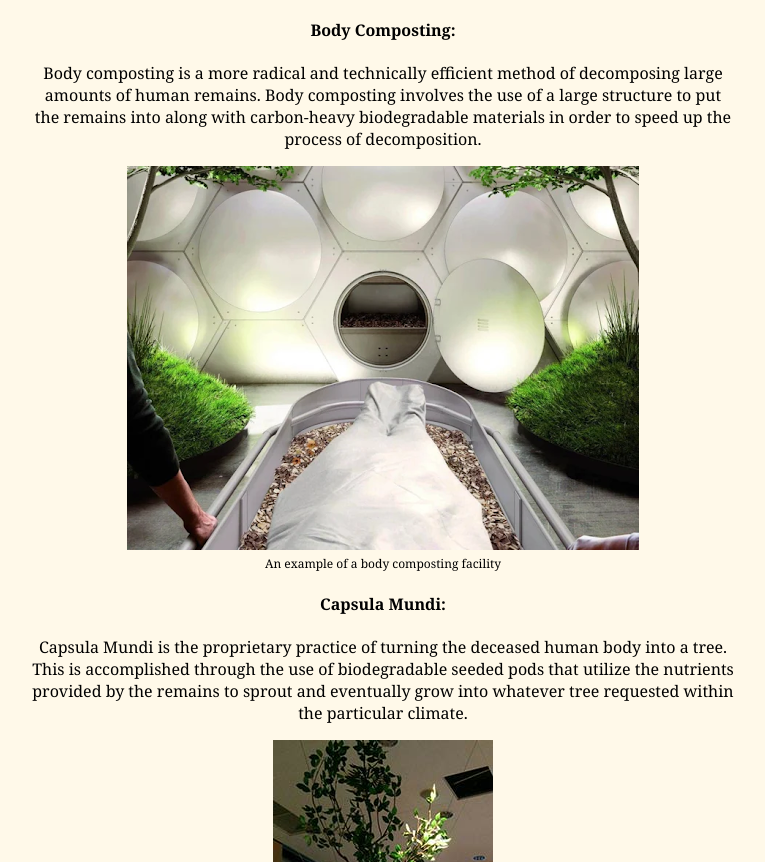
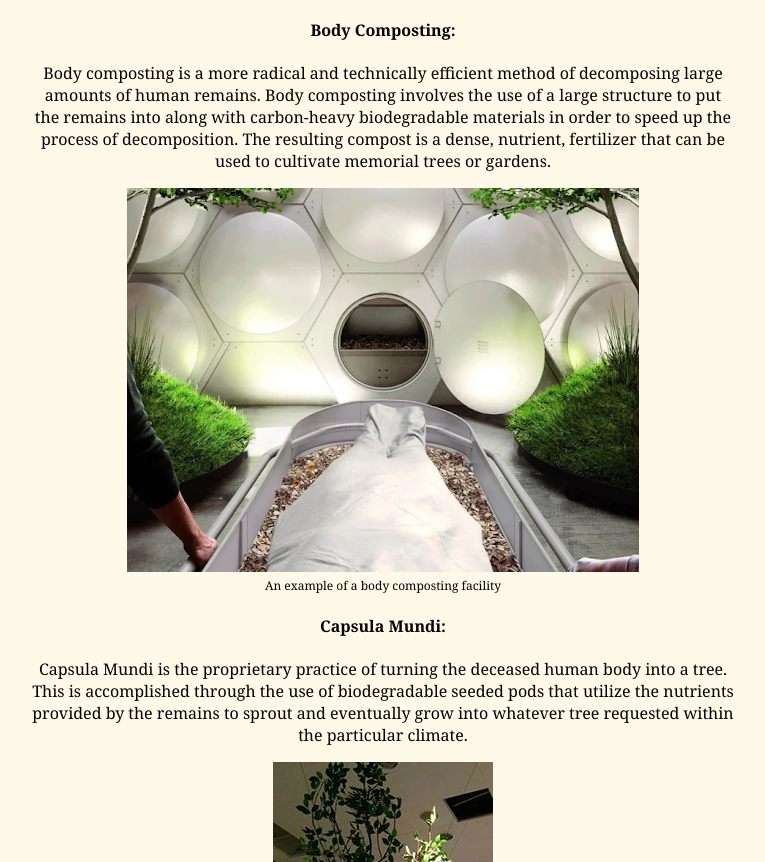
Before and after one commit to Ronexiaz/green-death-project, a plain HTML site: page alternatives.html in a window 1280 px wide. Shown: the part 1325-2187 px from the top of the page, without its empty margins (257-1022 px from the left). Drawn offline with Linux system fonts and the light colour scheme.

Commit message:
Update alternatives.html

```diff
--- a/alternatives.html
+++ b/alternatives.html
@@ -63,7 +63,9 @@
 				<p class="indexBlurb">
 					Body composting is a more radical and technically efficient method of decomposing large amounts of
 					human remains. Body composting involves the use of a large structure to put the remains into along
-					with carbon-heavy biodegradable materials in order to speed up the process of decomposition.
+					with carbon-heavy biodegradable materials in order to speed up the process of decomposition. The
+					resulting compost is a dense, nutrient, fertilizer that can be used to cultivate memorial trees
+					or gardens.
 				</p>
 
 				<figure>
```
